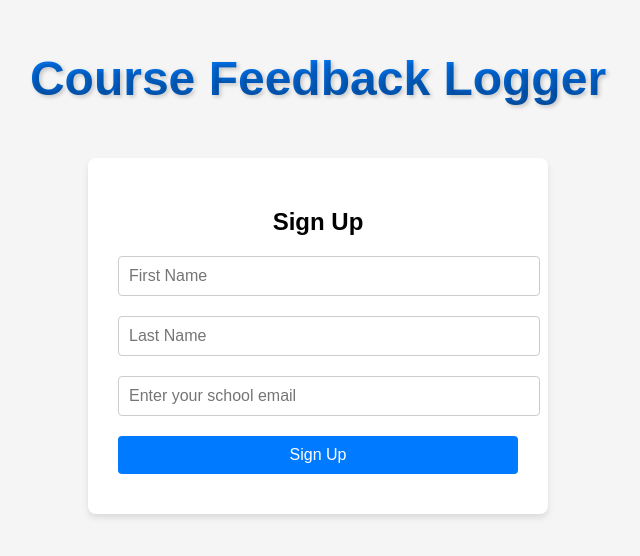
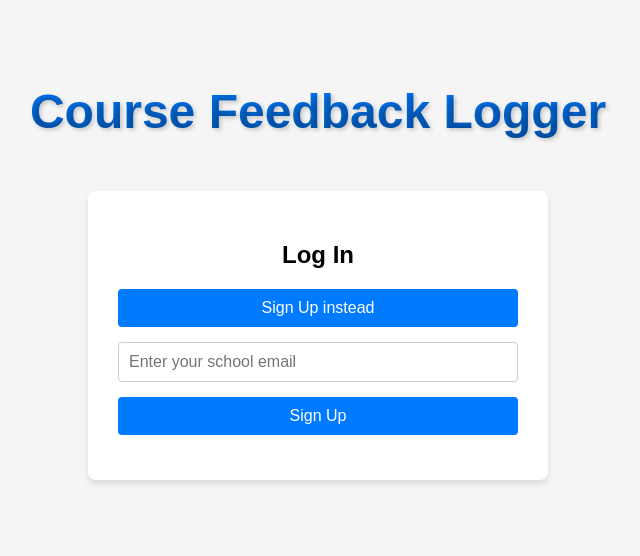
Before and after one commit to PaulZ357/SER341Project, a React (Create React App) app in the folder frontend/: page / in a window 1280 px wide. Shown: the part 134-690 px from the top of the page, without its empty margins (322-962 px from the left). Built offline with nearby package versions, Linux system fonts and the light colour scheme.

Commit message:
Added login screen

```diff
--- a/frontend/src/login.css
+++ b/frontend/src/login.css
@@ -50,10 +50,11 @@ label {
 input {
   width: 100%;
   padding: 10px;
-  margin-bottom: 20px;
+  margin-bottom: 15px;
   border: 1px solid #ccc;
   border-radius: 4px;
   font-size: 16px;
+  box-sizing: border-box;
 }
 
 button {
@@ -80,7 +81,7 @@ button {
   cursor: pointer;
   width: 100%;
   font-size: 16px;
-  margin-bottom: 10px;
+  margin-bottom: 15px;
 }
 
 button:hover {
@@ -99,3 +100,8 @@ button:hover {
   border-top: 1px solid #dcdcdc; /* Light gray color */
   margin: 10px 0;
 }
+
+.role {
+  margin-top: 0px;
+  margin-bottom: 15px;
+}
--- a/frontend/src/login.jsx
+++ b/frontend/src/login.jsx
@@ -7,12 +7,14 @@ function Login({ setIsLoggedIn }) {
   const [lastName, setLastName] = useState("");
   const [email, setEmail] = useState("");
   const [error, setError] = useState("");
-  const validDomains = ["@school.edu","@quinnipiac.edu"];
+  const validDomains = ["@school.edu", "@quinnipiac.edu"];
   const [showRoleSelection, setShowRoleSelection] = useState(false);
+  const [signingUp, setSigningUp] = useState(false);
+  const [professor, setProfessor] = useState(false);
   const navigate = useNavigate();
 
   const checkValidDomain = (email) => {
-    for (var i = 0; i<validDomains.length; i++) {
+    for (var i = 0; i < validDomains.length; i++) {
       if (email.endsWith(validDomains[i])) {
         return true;
       }
@@ -42,9 +44,11 @@ function Login({ setIsLoggedIn }) {
       <div className="header">
         <h1>Course Feedback Logger</h1>
       </div>
-      {!showRoleSelection ? (
       <div className="form-container">
-          <h2>Sign Up</h2>
+        <h2>{signingUp ? "Sign Up" : "Log In"}</h2>
+        <button onClick={() => setSigningUp(!signingUp)}>{signingUp ? "Log In" : "Sign Up"} instead</button>
+        {signingUp ? (
+          <div>
             <input
               type="text"
               placeholder="First Name"
@@ -57,22 +61,22 @@ function Login({ setIsLoggedIn }) {
               value={lastName}
               onChange={(e) => setLastName(e.target.value)}
             />
+            <div>
+              <h4 class="role">Select Your Role</h4>
+              <button onClick={() => handleRoleSelection("Professor")}>Professor?</button>
+              <button onClick={() => handleRoleSelection("Student")}>Student?</button>
+            </div>
+          </div>) : (<div/>)}
         <input
           type="email"
           placeholder="Enter your school email"
           value={email}
           onChange={(e) => setEmail(e.target.value)}
         />
+        {/* Put a password field here if you want to implement a password system later. */}
         {error && <p className="error-text">{error}</p>}
         <button onClick={handleSignUp}>Sign Up</button>
       </div>
-      ) : (
-        <div className="form-container">
-          <h2>Select Your Role</h2>
-          <button onClick={() => handleRoleSelection("Professor")}>Professor?</button>
-          <button onClick={() => handleRoleSelection("Student")}>Student?</button>
-        </div>
-      )}
     </div>
   );
 }
```
Lines whose indentation alone changed are shown as unchanged.
